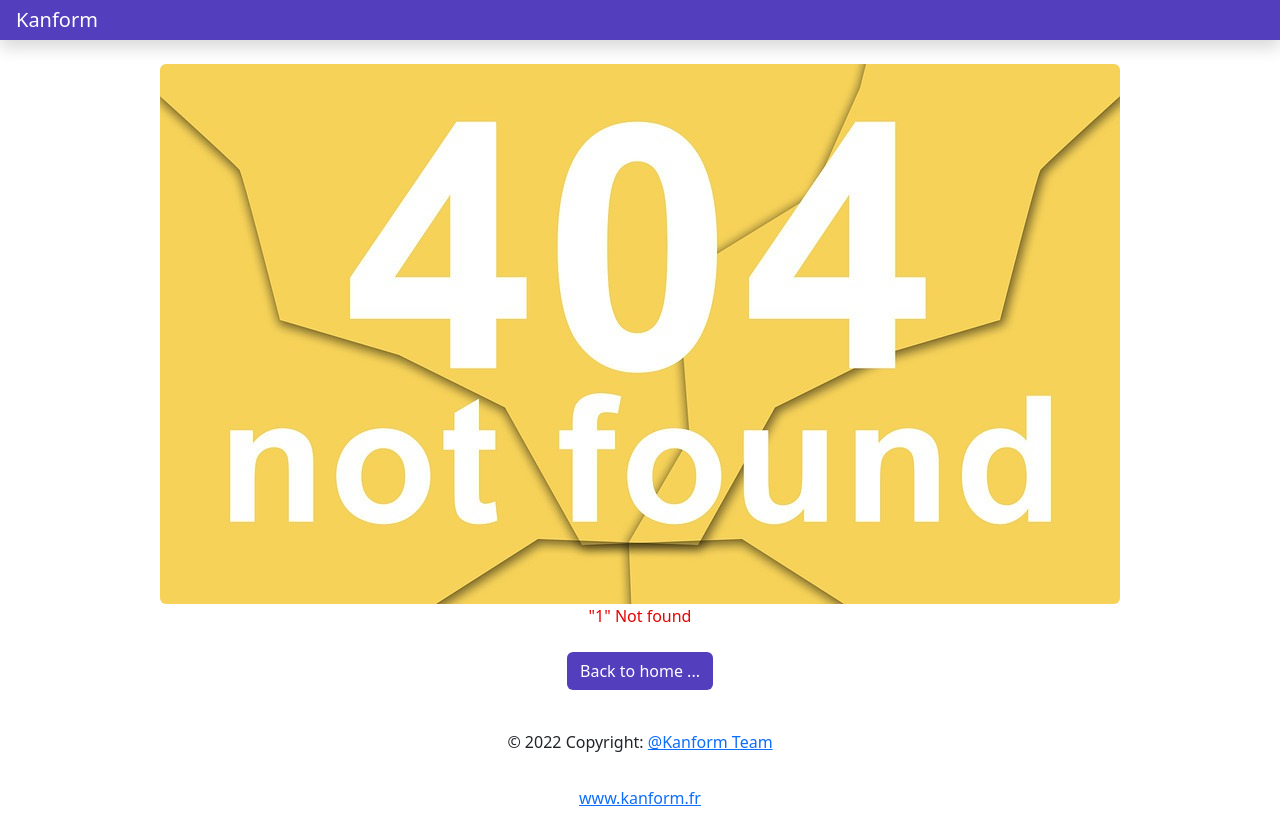
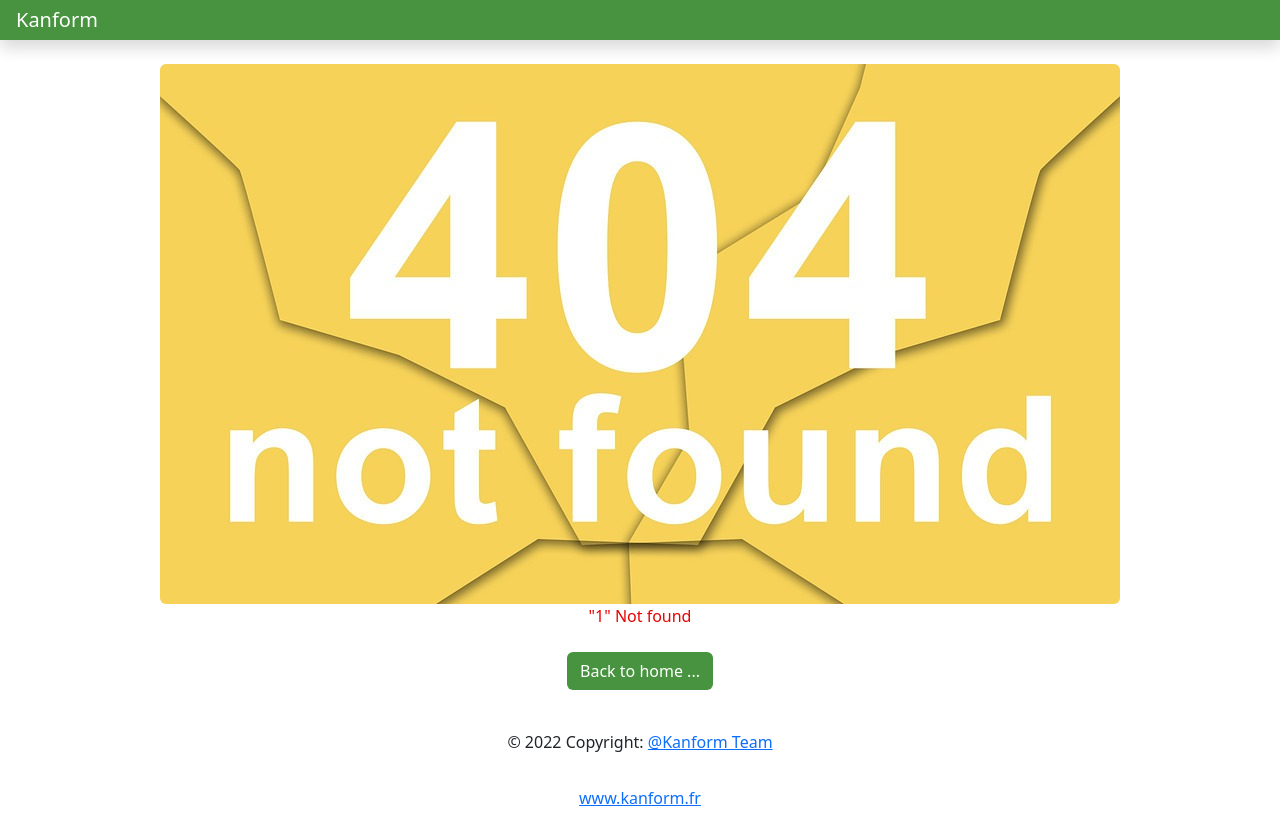
Before and after one commit to kanform/python-project, a Flask app: page /1 in a window 1280 px wide. Run offline with Flask 2, Linux system fonts and the light colour scheme; parts of the project's set-up code (start-up, migrations or seed data) failed here and were passed over; some libraries are stand-ins or nearby versions.

Commit message:
green color mode added

```diff
--- a/site/static/css/kan.css
+++ b/site/static/css/kan.css
@@ -1,5 +1,5 @@
 .bg-kan-indigo{
-    background-color: hsla(250, 63%, 44%, 0.9);
+    background-color: hsla(115, 52%, 35%, 0.9);
     color: white
 }
 .bg-kan-green{
```
